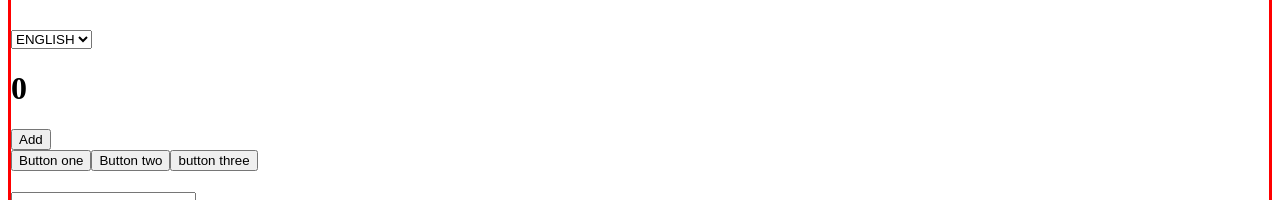
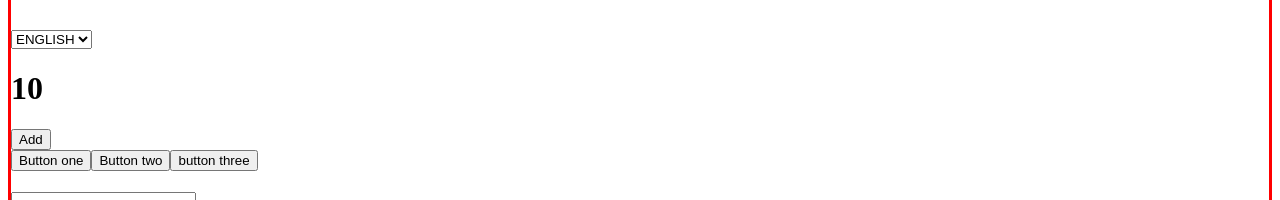
Before and after one commit to ChristianLestingi/React, a React (Create React App) app: page / in a window 1280 px wide. Shown: the part 347-547 px from the top of the page. Built offline with nearby package versions, Linux system fonts and the light colour scheme.

Commit message:
UseState/01

```diff
--- a/src/ClickCounter.js
+++ b/src/ClickCounter.js
@@ -1,24 +1,41 @@
-import React from "react";
+import React, { useState } from "react";
 
-export class ClickCounter extends React.Component {
-  state = {
-    count: 0,
-  };
-  incrementOnClick = () => {
-    this.setState((state) => {
-      return {
-        count: state.count + 1,
-      };
-    });
-  };
+export function ClickCounter(initialValue) {
+  const [current, setCurrent]= useState(initialValue = 10)
 
-  render() {
-    return (
-      <div>
-        <h1> {this.state.count}</h1>
 
-        <button onClick={this.incrementOnClick}>Add</button>
-      </div>
-    );
+
+  function incrementOnclick() {
+    setCurrent(current + 2)
+
   }
+  return (
+    <div>
+      <h1>{current}</h1>
+      <button onClick={incrementOnclick}> Add</button>
+    </div>
+  );
 }
+
+// export class ClickCounter extends React.Component {
+//   state = {
+//     count: 0,
+//   };
+//   incrementOnClick = () => {
+//     this.setState((state) => {
+//       return {
+//         count: state.count + 1,
+//       };
+//     });
+//   };
+
+//   render() {
+//     return (
+//       <div>
+//         <h1> {this.state.count}</h1>
+
+//         <button onClick={this.incrementOnClick}>Add</button>
+//       </div>
+//     );
+//   }
+// }
```
